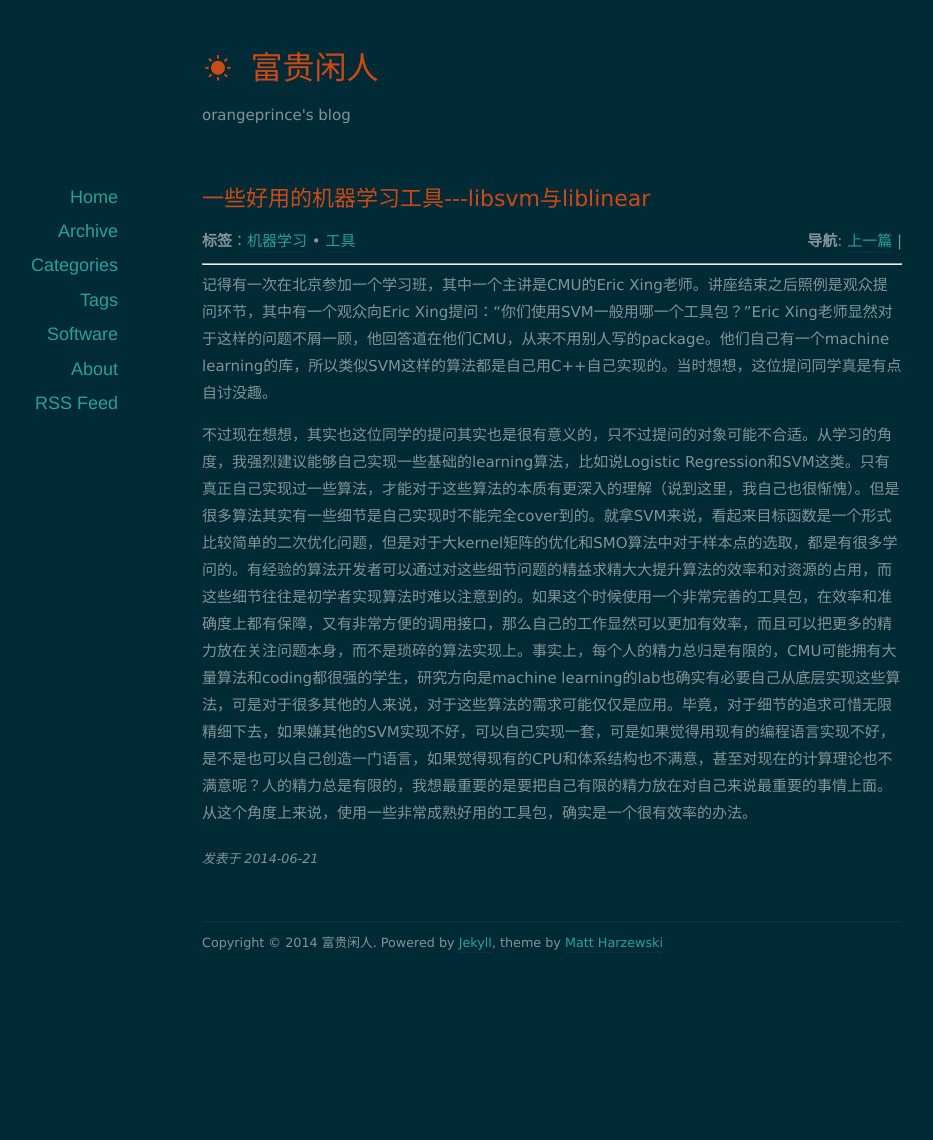
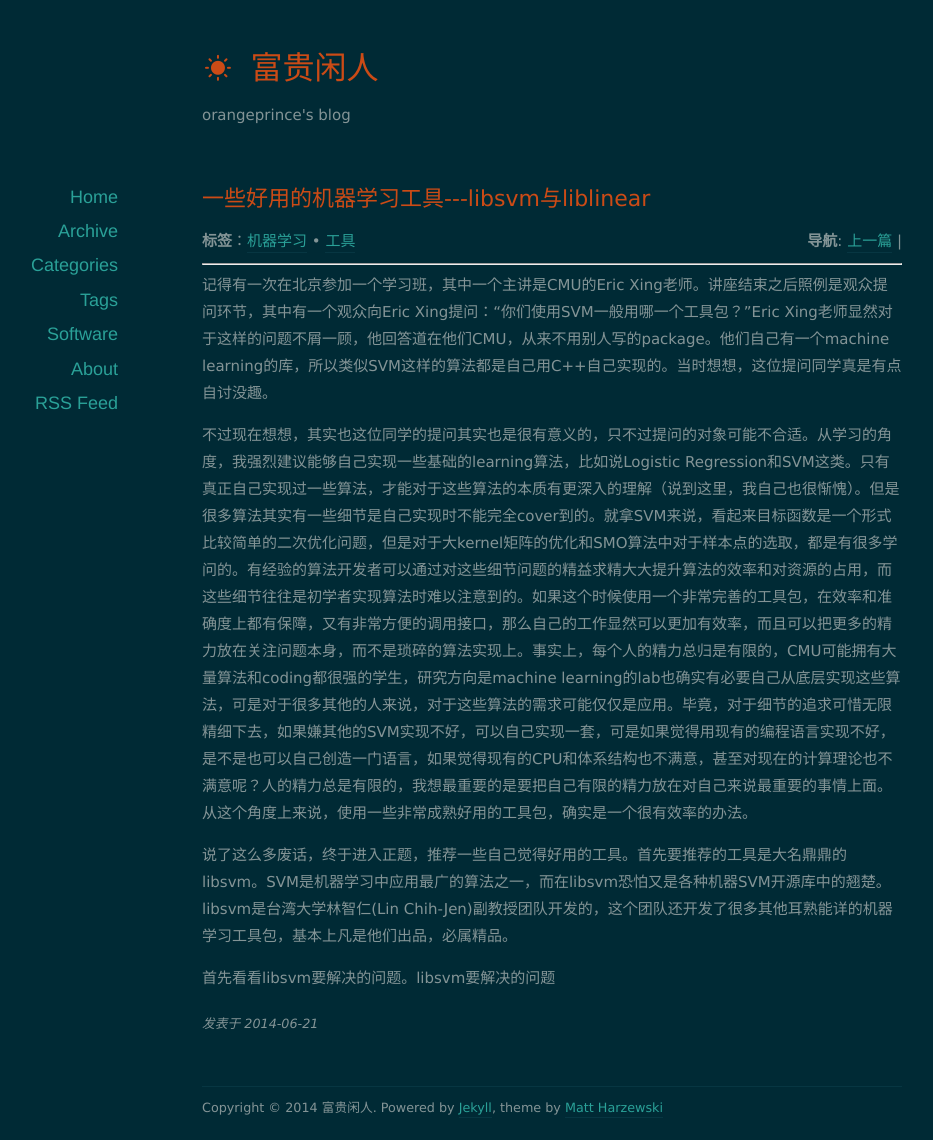
Before and after one commit to orangeprince/orangeprince.github.io, a Jekyll site: the page built from _posts/2014-06-21-libsvm.md, in a window 1280 px wide. Shown: the whole page, without its empty margins (88-1021 px from the left). Built offline with Jekyll 4.4.1, drawn with Linux system fonts in a browser that asks for light colours; nearby versions of some CDN libraries; comment, search, counter and statistics services are not loaded; before the commit the page ends 975 px from its top, so only the background shows below that.

Commit message:
modified:   _posts/2014-06-21-libsvm.md

```diff
--- a/_posts/2014-06-21-libsvm.md
+++ b/_posts/2014-06-21-libsvm.md
@@ -8,3 +8,7 @@ tags: [机器学习,工具]
 记得有一次在北京参加一个学习班，其中一个主讲是CMU的Eric Xing老师。讲座结束之后照例是观众提问环节，其中有一个观众向Eric Xing提问：“你们使用SVM一般用哪一个工具包？”Eric Xing老师显然对于这样的问题不屑一顾，他回答道在他们CMU，从来不用别人写的package。他们自己有一个machine learning的库，所以类似SVM这样的算法都是自己用C++自己实现的。当时想想，这位提问同学真是有点自讨没趣。
 
 不过现在想想，其实也这位同学的提问其实也是很有意义的，只不过提问的对象可能不合适。从学习的角度，我强烈建议能够自己实现一些基础的learning算法，比如说Logistic Regression和SVM这类。只有真正自己实现过一些算法，才能对于这些算法的本质有更深入的理解（说到这里，我自己也很惭愧）。但是很多算法其实有一些细节是自己实现时不能完全cover到的。就拿SVM来说，看起来目标函数是一个形式比较简单的二次优化问题，但是对于大kernel矩阵的优化和SMO算法中对于样本点的选取，都是有很多学问的。有经验的算法开发者可以通过对这些细节问题的精益求精大大提升算法的效率和对资源的占用，而这些细节往往是初学者实现算法时难以注意到的。如果这个时候使用一个非常完善的工具包，在效率和准确度上都有保障，又有非常方便的调用接口，那么自己的工作显然可以更加有效率，而且可以把更多的精力放在关注问题本身，而不是琐碎的算法实现上。事实上，每个人的精力总归是有限的，CMU可能拥有大量算法和coding都很强的学生，研究方向是machine learning的lab也确实有必要自己从底层实现这些算法，可是对于很多其他的人来说，对于这些算法的需求可能仅仅是应用。毕竟，对于细节的追求可惜无限精细下去，如果嫌其他的SVM实现不好，可以自己实现一套，可是如果觉得用现有的编程语言实现不好，是不是也可以自己创造一门语言，如果觉得现有的CPU和体系结构也不满意，甚至对现在的计算理论也不满意呢？人的精力总是有限的，我想最重要的是要把自己有限的精力放在对自己来说最重要的事情上面。从这个角度上来说，使用一些非常成熟好用的工具包，确实是一个很有效率的办法。
+
+说了这么多废话，终于进入正题，推荐一些自己觉得好用的工具。首先要推荐的工具是大名鼎鼎的libsvm。SVM是机器学习中应用最广的算法之一，而在libsvm恐怕又是各种机器SVM开源库中的翘楚。libsvm是台湾大学林智仁(Lin Chih-Jen)副教授团队开发的，这个团队还开发了很多其他耳熟能详的机器学习工具包，基本上凡是他们出品，必属精品。
+
+首先看看libsvm要解决的问题。libsvm要解决的问题
```
